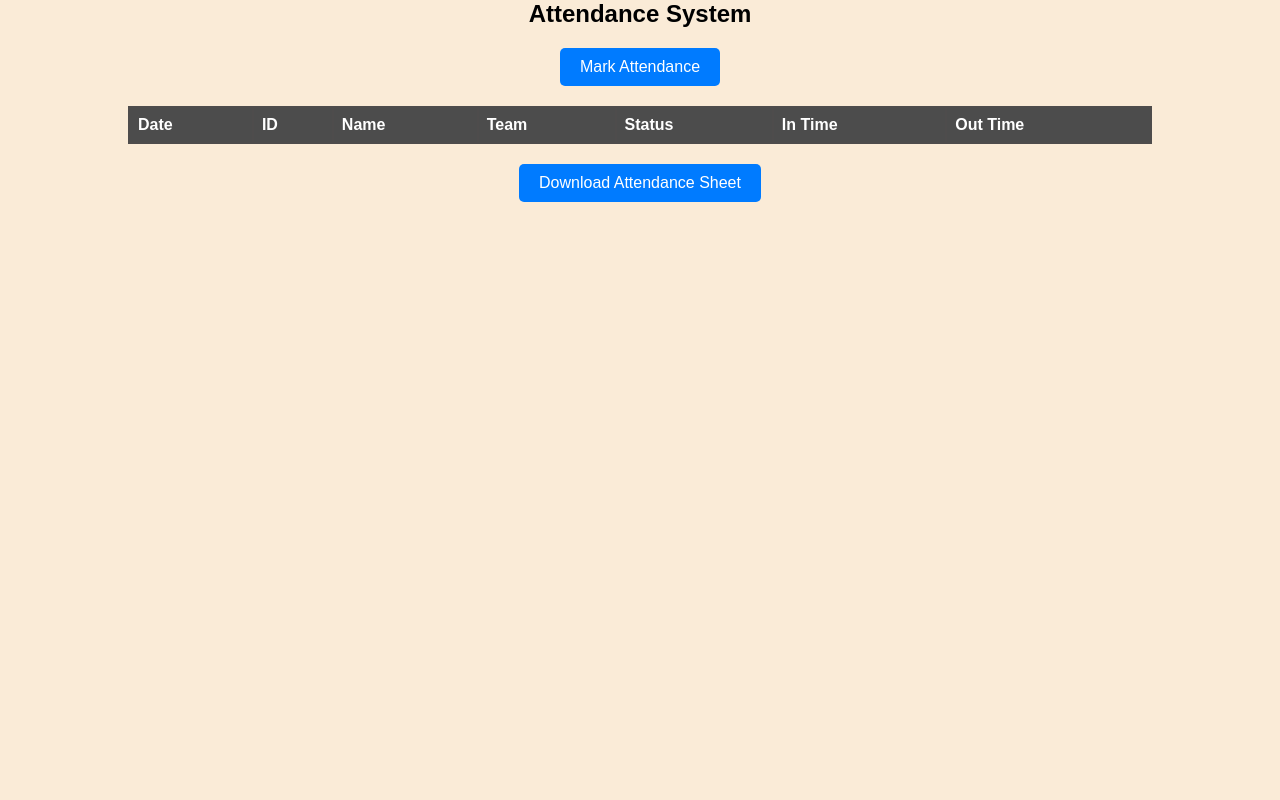
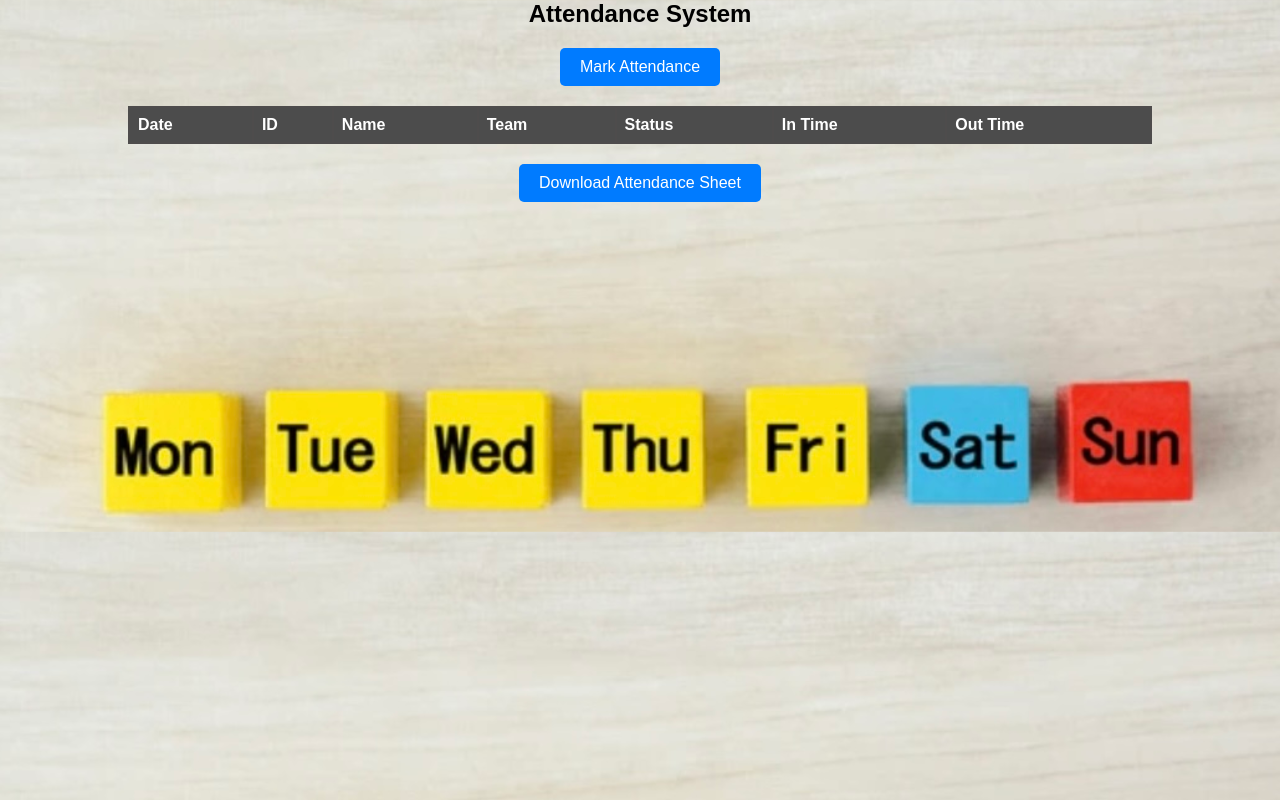
Before and after one commit to kadyan2001/drc-attendance, a plain HTML site: page client/script.html in a window 1280 px wide. Drawn offline with Linux system fonts and the light colour scheme; no server answers.

Commit message:
vercel commit

```diff
--- a/client/Login.css
+++ b/client/Login.css
@@ -1,8 +1,8 @@
 body {
     font-family: Arial, sans-serif;
     /* background-color: #f0f0f0; */
-    /* background-image: url(/client/Images/login.jpg); */
-    background-color: chocolate;
+    background-image: url(/client/Images/login.jpg);
+    /* background-color: chocolate; */
     background-size: 120%;
     margin: 0;
     padding: 0;
--- a/client/Signup.css
+++ b/client/Signup.css
@@ -5,8 +5,8 @@ body {
     /* background-color: #f2f2f2; */
     margin: 0;
     padding: 0;
-    /* background-image: url(/client/Images/sign-up.jpg); */
-    background-color: rgb(255, 255, 155);
+    background-image: url(/client/Images/sign-up.jpg);
+    /* background-color: rgb(255, 255, 155); */
     background-size: 50%;
 
 }
--- a/client/report.css
+++ b/client/report.css
@@ -3,8 +3,8 @@
 
 .main {
     padding: 20px;
-    /* background-image: url(/client/Images/repo.jpg); */
-    background-color: aqua;
+    background-image: url(/client/Images/repo.jpg);
+    /* background-color: aqua; */
     background-size: 100%;
 }
 
--- a/client/script.html
+++ b/client/script.html
@@ -13,8 +13,8 @@
   <style>
     body {
       font-family: Arial, sans-serif;
-      /* background-image: url(/client/Images/attende1.jpg); */
-      background-color: antiquewhite;
+      background-image: url(/client/Images/attende1.jpg);
+      /* background-color: antiquewhite; */
       background-size: 100%;
       margin: 0;
       padding: 0;
--- a/client/setting.css
+++ b/client/setting.css
@@ -6,8 +6,8 @@
     border: 1px solid #ccc;
     border-radius: 5px;
     /* background-color: #f9f9f9; */
-    /* background-image: url(/client/Images/bg1.jpg); */
-    background-color: #007bff;
+    background-image: url(/client/Images/bg1.jpg);
+    /* background-color: #007bff; */
     background-size: 100%;
     text-align: center; /* Center the content horizontally */
 }
--- a/client/style.css
+++ b/client/style.css
@@ -10,8 +10,8 @@
 }
 
 body {
-  /* background-image: url(/client/Images/dashboard.jpg); */
-  background-color: darkorange;
+  background-image: url(/client/Images/dashboard.jpg);
+  /* background-color: darkorange; */
   background-size: 100%;
   /* background: rgb(226, 226, 226); */
 }
```
